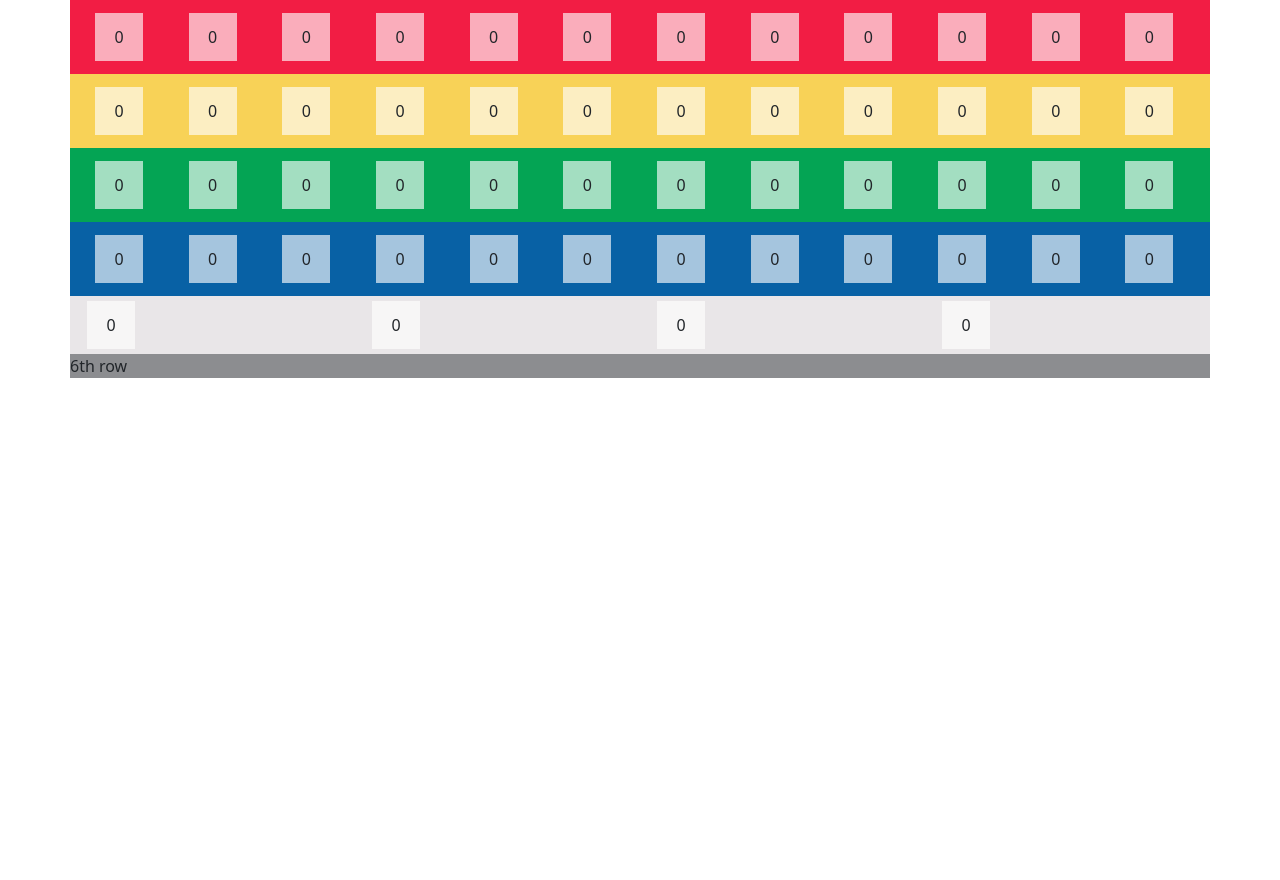
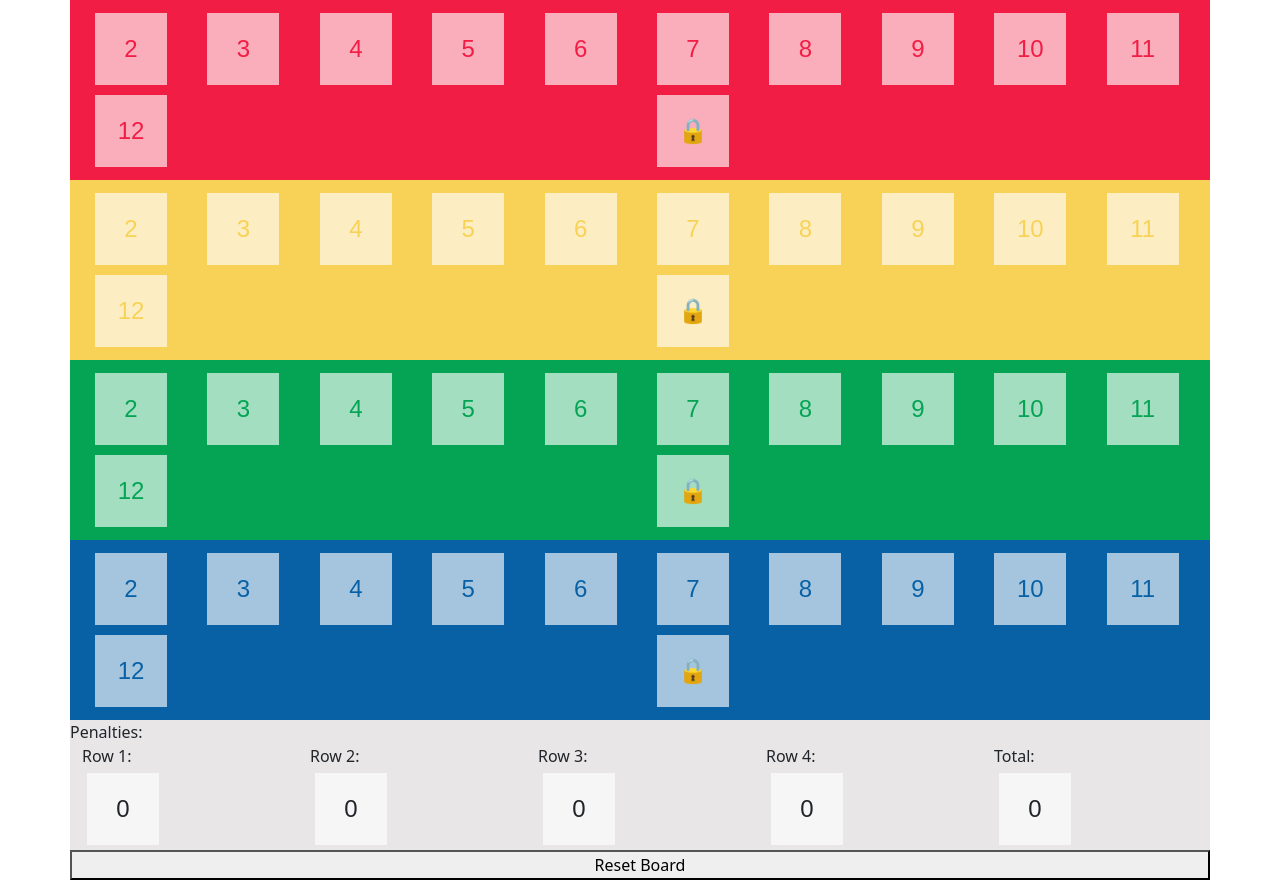
Before and after one commit to drewjtaylor/qwixxboard-redux, a React (Create React App) app: page / in a window 1280 px wide. Before the commit the page ends 800 px from the top, so only its background shows below. Built offline with nearby package versions, Linux system fonts and the light colour scheme.

Commit message:
Totals working, rest board button added (pre-redux)

```diff
--- a/src/App.css
+++ b/src/App.css
@@ -1,5 +1,9 @@
 .main-red {
     background-color: #F21D44;
+}
+
+.main-red-text {
+    color: #F21D44;
 }
 
 .off-red {
@@ -10,6 +14,10 @@
     background-color: #f8d257;
 }
 
+.main-yellow-text {
+    color: #f8d257;
+}
+
 .off-yellow {
     background-color: #FDEEC9;
 }
@@ -18,12 +26,20 @@
     background-color: #04A454;
 }
 
+.main-green-text {
+    color: #04A454;
+}
+
 .off-green {
     background-color: #CCE2D0;
 }
 
 .main-blue {
     background-color: #0861A5;
+}
+
+.main-blue-text {
+    color: #0861A5;
 }
 .off-blue {
     background-color: #C1CCE7;
@@ -52,4 +68,6 @@
     text-align: center;
     background-color: rgba(255, 255, 255, 0.637);
     margin: 5px;
+    font-family: Arial, Helvetica, sans-serif;
+    font-size: 1.5em;
 }
--- a/src/components/Board.js
+++ b/src/components/Board.js
@@ -1,6 +1,7 @@
 import { useState } from "react";
 import { Container, Col, Row } from "react-bootstrap";
 import NumberBox from "./NumberBox";
+import TotalsBox from "./TotalsBox";
 
 const Board = () => {
     const [row1box1, setrow1box1] = useState(0);
@@ -55,6 +56,56 @@ const Board = () => {
     const [row4box11, setrow4box11] = useState(0);
     const [row4box12, setrow4box12] = useState(0);
 
+    const reset = () => {
+        setrow1box1(0);
+        setrow1box2(0);
+        setrow1box3(0);
+        setrow1box4(0);
+        setrow1box5(0);
+        setrow1box6(0);
+        setrow1box7(0);
+        setrow1box8(0);
+        setrow1box9(0);
+        setrow1box10(0);
+        setrow1box11(0);
+        setrow1box12(0);
+        setrow2box1(0);
+        setrow2box2(0);
+        setrow2box3(0);
+        setrow2box4(0);
+        setrow2box5(0);
+        setrow2box6(0);
+        setrow2box7(0);
+        setrow2box8(0);
+        setrow2box9(0);
+        setrow2box10(0);
+        setrow2box11(0);
+        setrow2box12(0);
+        setrow3box1(0);
+        setrow3box2(0);
+        setrow3box3(0);
+        setrow3box4(0);
+        setrow3box5(0);
+        setrow3box6(0);
+        setrow3box7(0);
+        setrow3box8(0);
+        setrow3box9(0);
+        setrow3box10(0);
+        setrow3box11(0);
+        setrow3box12(0);
+        setrow4box1(0);
+        setrow4box2(0);
+        setrow4box3(0);
+        setrow4box4(0);
+        setrow4box5(0);
+        setrow4box6(0);
+        setrow4box7(0);
+        setrow4box8(0);
+        setrow4box9(0);
+        setrow4box10(0);
+        setrow4box11(0);
+        setrow4box12(0)
+    }
 
     //Rows scores from state stored in array -- one for each row
     const row1Array = [row1box1, row1box2, row1box3, row1box4, row1box5, row1box6, row1box7, row1box8, row1box9, row1box10, row1box11, row1box12]
@@ -86,181 +137,181 @@ const Board = () => {
     <Container className="light-gray-bg">
       <Row className="main-red p-2">
         <Col>
-            <div onClick={() => toggler(row1box1, setrow1box1)}>
-                <NumberBox value={row1box1} display="2" />
+            <div onClick={() => toggler(row1box1, setrow1box1)} className='main-red-text'>
+                <NumberBox value={row1box1} display="2"/>
             </div>
         </Col>
         <Col>
-            <div onClick={() => toggler(row1box2, setrow1box2)}>
+            <div onClick={() => toggler(row1box2, setrow1box2)} className='main-red-text'>
                 <NumberBox value={row1box2} display="3" />
             </div>
         </Col>
         <Col>
-            <div onClick={() => toggler(row1box3, setrow1box3)}>
+            <div onClick={() => toggler(row1box3, setrow1box3)} className='main-red-text'>
                 <NumberBox value={row1box3} display="4" />
             </div>
         </Col>
         <Col>
-            <div onClick={() => toggler(row1box4, setrow1box4)}>
+            <div onClick={() => toggler(row1box4, setrow1box4)} className='main-red-text'>
                 <NumberBox value={row1box4} display="5" />
             </div>
         </Col>
         <Col>
-            <div onClick={() => toggler(row1box5, setrow1box5)}>
+            <div onClick={() => toggler(row1box5, setrow1box5)} className='main-red-text'>
                 <NumberBox value={row1box5} display="6" />
             </div>
         </Col>
         <Col>
-            <div onClick={() => toggler(row1box6, setrow1box6)}>
+            <div onClick={() => toggler(row1box6, setrow1box6)} className='main-red-text'>
                 <NumberBox value={row1box6} display="7" />
             </div>
         </Col>
         <Col>
-            <div onClick={() => toggler(row1box7, setrow1box7)}>
+            <div onClick={() => toggler(row1box7, setrow1box7)} className='main-red-text'>
                 <NumberBox value={row1box7} display="8" />
             </div>
         </Col>
         <Col>
-            <div onClick={() => toggler(row1box8, setrow1box8)}>
+            <div onClick={() => toggler(row1box8, setrow1box8)} className='main-red-text'>
                 <NumberBox value={row1box8} display="9" />
             </div>
         </Col>
         <Col>
-            <div onClick={() => toggler(row1box9, setrow1box9)}>
+            <div onClick={() => toggler(row1box9, setrow1box9)} className='main-red-text'>
                 <NumberBox value={row1box9} display="10" />
             </div>
         </Col>
         <Col>
-            <div onClick={() => toggler(row1box10, setrow1box10)}>
+            <div onClick={() => toggler(row1box10, setrow1box10)} className='main-red-text'>
                 <NumberBox value={row1box10} display="11" />
             </div>
         </Col>
         <Col>
-            <div onClick={() => toggler(row1box11, setrow1box11)}>
+            <div onClick={() => toggler(row1box11, setrow1box11)} className='main-red-text'>
                 <NumberBox value={row1box11} display="12" />
             </div>
         </Col>
         <Col>
-            <div onClick={() => toggler(row1box12, setrow1box12)}>
+            <div onClick={() => toggler(row1box12, setrow1box12)} className='main-red-text'>
                 <NumberBox value={row1box12} display="🔒" />
             </div>
         </Col>
       </Row>
       <Row className="main-yellow p-2">
         <Col>
-            <div onClick={() => toggler(row2box1, setrow2box1)}>
+            <div onClick={() => toggler(row2box1, setrow2box1)} className='main-yellow-text'>
                 <NumberBox value={row2box1} display="2" />
             </div>
         </Col>
         <Col>
-            <div onClick={() => toggler(row2box2, setrow2box2)}>
+            <div onClick={() => toggler(row2box2, setrow2box2)} className='main-yellow-text'>
                 <NumberBox value={row2box2} display="3" />
             </div>
         </Col>
         <Col>
-            <div onClick={() => toggler(row2box3, setrow2box3)}>
+            <div onClick={() => toggler(row2box3, setrow2box3)} className='main-yellow-text'>
                 <NumberBox value={row2box3} display="4" />
             </div>
         </Col>
         <Col>
-            <div onClick={() => toggler(row2box4, setrow2box4)}>
+            <div onClick={() => toggler(row2box4, setrow2box4)} className='main-yellow-text'>
                 <NumberBox value={row2box4} display="5" />
             </div>
         </Col>
         <Col>
-            <div onClick={() => toggler(row2box5, setrow2box5)}>
+            <div onClick={() => toggler(row2box5, setrow2box5)} className='main-yellow-text'>
                 <NumberBox value={row2box5} display="6" />
             </div>
         </Col>
         <Col>
-            <div onClick={() => toggler(row2box6, setrow2box6)}>
+            <div onClick={() => toggler(row2box6, setrow2box6)} className='main-yellow-text'>
                 <NumberBox value={row2box6} display="7" />
             </div>
         </Col>
         <Col>
-            <div onClick={() => toggler(row2box7, setrow2box7)}>
+            <div onClick={() => toggler(row2box7, setrow2box7)} className='main-yellow-text'>
                 <NumberBox value={row2box7} display="8" />
             </div>
         </Col>
         <Col>
-            <div onClick={() => toggler(row2box8, setrow2box8)}>
+            <div onClick={() => toggler(row2box8, setrow2box8)} className='main-yellow-text'>
                 <NumberBox value={row2box8} display="9" />
             </div>
         </Col>
         <Col>
-            <div onClick={() => toggler(row2box9, setrow2box9)}>
+            <div onClick={() => toggler(row2box9, setrow2box9)} className='main-yellow-text'>
                 <NumberBox value={row2box9} display="10" />
             </div>
         </Col>
         <Col>
-            <div onClick={() => toggler(row2box10, setrow2box10)}>
+            <div onClick={() => toggler(row2box10, setrow2box10)} className='main-yellow-text'>
                 <NumberBox value={row2box10} display="11" />
             </div>
         </Col>
         <Col>
-            <div onClick={() => toggler(row2box11, setrow2box11)}>
+            <div onClick={() => toggler(row2box11, setrow2box11)} className='main-yellow-text'>
                 <NumberBox value={row2box11} display="12" />
             </div>
         </Col>
         <Col>
-            <div onClick={() => toggler(row2box12, setrow2box12)}>
+            <div onClick={() => toggler(row2box12, setrow2box12)} className='main-yellow-text'>
                 <NumberBox value={row2box12} display="🔒" />
             </div>
         </Col>
       </Row>
       <Row className="main-green p-2">
         <Col>
-            <div onClick={() => toggler(row3box1, setrow3box1)}>
+            <div onClick={() => toggler(row3box1, setrow3box1)} className='main-green-text'>
                 <NumberBox value={row3box1} display="2" />
             </div>
         </Col>
         <Col>
-            <div onClick={() => toggler(row3box2, setrow3box2)}>
+            <div onClick={() => toggler(row3box2, setrow3box2)} className='main-green-text'>
                 <NumberBox value={row3box2} display="3" />
             </div>
         </Col>
         <Col>
-            <div onClick={() => toggler(row3box3, setrow3box3)}>
+            <div onClick={() => toggler(row3box3, setrow3box3)} className='main-green-text'>
                 <NumberBox value={row3box3} display="4" />
             </div>
         </Col>
         <Col>
-            <div onClick={() => toggler(row3box4, setrow3box4)}>
+            <div onClick={() => toggler(row3box4, setrow3box4)} className='main-green-text'>
                 <NumberBox value={row3box4} display="5" />
             </div>
         </Col>
         <Col>
-            <div onClick={() => toggler(row3box5, setrow3box5)}>
+            <div onClick={() => toggler(row3box5, setrow3box5)} className='main-green-text'>
                 <NumberBox value={row3box5} display="6" />
             </div>
         </Col>
         <Col>
-            <div onClick={() => toggler(row3box6, setrow3box6)}>
+            <div onClick={() => toggler(row3box6, setrow3box6)} className='main-green-text'>
                 <NumberBox value={row3box6} display="7" />
             </div>
         </Col>
         <Col>
-            <div onClick={() => toggler(row3box7, setrow3box7)}>
+            <div onClick={() => toggler(row3box7, setrow3box7)} className='main-green-text'>
                 <NumberBox value={row3box7} display="8" />
             </div>
         </Col>
         <Col>
-            <div onClick={() => toggler(row3box8, setrow3box8)}>
+            <div onClick={() => toggler(row3box8, setrow3box8)} className='main-green-text'>
                 <NumberBox value={row3box8} display="9" />
             </div>
         </Col>
         <Col>
-            <div onClick={() => toggler(row3box9, setrow3box9)}>
+            <div onClick={() => toggler(row3box9, setrow3box9)} className='main-green-text'>
                 <NumberBox value={row3box9} display="10" />
             </div>
         </Col>
         <Col>
-            <div onClick={() => toggler(row3box10, setrow3box10)}>
+            <div onClick={() => toggler(row3box10, setrow3box10)} className='main-green-text'>
                 <NumberBox value={row3box10} display="11" />
             </div>
         </Col>
         <Col>
-            <div onClick={() => toggler(row3box11, setrow3box11)}>
+            <div onClick={() => toggler(row3box11, setrow3box11)} className='main-green-text'>
                 <NumberBox value={row3box11} display="12" />
             </div>
         </Col>
@@ -272,57 +323,57 @@ const Board = () => {
       </Row>
       <Row className="main-blue p-2">
         <Col>
-            <div onClick={() => toggler(row4box1, setrow4box1)}>
+            <div onClick={() => toggler(row4box1, setrow4box1)} className='main-blue-text'>
                 <NumberBox value={row4box1} display="2" />
             </div>
         </Col>
         <Col>
-            <div onClick={() => toggler(row4box2, setrow4box2)}>
+            <div onClick={() => toggler(row4box2, setrow4box2)} className='main-blue-text'>
                 <NumberBox value={row4box2} display="3" />
             </div>
         </Col>
         <Col>
-            <div onClick={() => toggler(row4box3, setrow4box3)}>
+            <div onClick={() => toggler(row4box3, setrow4box3)} className='main-blue-text'>
                 <NumberBox value={row4box3} display="4" />
             </div>
         </Col>
         <Col>
-            <div onClick={() => toggler(row4box4, setrow4box4)}>
+            <div onClick={() => toggler(row4box4, setrow4box4)} className='main-blue-text'>
                 <NumberBox value={row4box4} display="5" />
             </div>
         </Col>
         <Col>
-            <div onClick={() => toggler(row4box5, setrow4box5)}>
+            <div onClick={() => toggler(row4box5, setrow4box5)} className='main-blue-text'>
                 <NumberBox value={row4box5} display="6" />
             </div>
         </Col>
         <Col>
-            <div onClick={() => toggler(row4box6, setrow4box6)}>
+            <div onClick={() => toggler(row4box6, setrow4box6)} className='main-blue-text'>
                 <NumberBox value={row4box6} display="7" />
             </div>
         </Col>
         <Col>
-            <div onClick={() => toggler(row4box7, setrow4box7)}>
+            <div onClick={() => toggler(row4box7, setrow4box7)} className='main-blue-text'>
                 <NumberBox value={row4box7} display="8" />
             </div>
         </Col>
         <Col>
-            <div onClick={() => toggler(row4box8, setrow4box8)}>
+            <div onClick={() => toggler(row4box8, setrow4box8)} className='main-blue-text'>
                 <NumberBox value={row4box8} display="9" />
             </div>
         </Col>
         <Col>
-            <div onClick={() => toggler(row4box9, setrow4box9)}>
+            <div onClick={() => toggler(row4box9, setrow4box9)} className='main-blue-text'>
                 <NumberBox value={row4box9} display="10" />
             </div>
         </Col>
         <Col>
-            <div onClick={() => toggler(row4box10, setrow4box10)}>
+            <div onClick={() => toggler(row4box10, setrow4box10)} className='main-blue-text'>
                 <NumberBox value={row4box10} display="11" />
             </div>
         </Col>
         <Col>
-            <div onClick={() => toggler(row4box11, setrow4box11)}>
+            <div onClick={() => toggler(row4box11, setrow4box11)} className='main-blue-text'>
                 <NumberBox value={row4box11} display="12" />
             </div>
         </Col>
@@ -333,22 +384,26 @@ const Board = () => {
         </Col>
       </Row>
 
+        <Row>Penalties: </Row>
 
       <Row>
         <Col>
-            <NumberBox value={scoreRow(row1Array)} />
+            Row 1:<TotalsBox value={scoreRow(row1Array)} />
         </Col>
         <Col>
-            <NumberBox value={scoreRow(row2Array)} />
+            Row 2:<TotalsBox value={scoreRow(row2Array)} />
         </Col>
         <Col>
-            <NumberBox value={scoreRow(row3Array)} />
+            Row 3:<TotalsBox value={scoreRow(row3Array)} />
         </Col>
         <Col>
-            <NumberBox value={scoreRow(row4Array)} />
+            Row 4:<TotalsBox value={scoreRow(row4Array)} />
         </Col>
+        <Col>Total: <TotalsBox value={scoreRow(row1Array) + scoreRow(row2Array) + scoreRow(row3Array) + scoreRow(row4Array)}/></Col>
       </Row>
-      <Row className="dark-gray-bg">6th row</Row>
+      <Row className="dark-gray-bg">
+        <button onClick={reset}>Reset Board</button>
+      </Row>
     </Container>
   );
 };
--- a/src/components/NumberBox.js
+++ b/src/components/NumberBox.js
@@ -1,9 +1,11 @@
 import React from 'react'
 
 const NumberBox = ({value, display}) => {
-  return (
-    <div className='number-box-square'>{value}</div>
-  )
+  if (!value) {
+    return <div className='number-box-square'>{display}</div>
+  } else {
+    return <div className='number-box-square'>X</div>
+  }
 }
 
 export default NumberBox
--- /dev/null
+++ b/src/components/TotalsBox.js
@@ -0,0 +1,5 @@
+const TotalsBox = ({value}) => {
+    return <div className='number-box-square'>{value}</div>
+  }
+
+export default TotalsBox
```
Also changed, not shown: src/utils/scoreSlice.js (added, +7 -0 lines).
